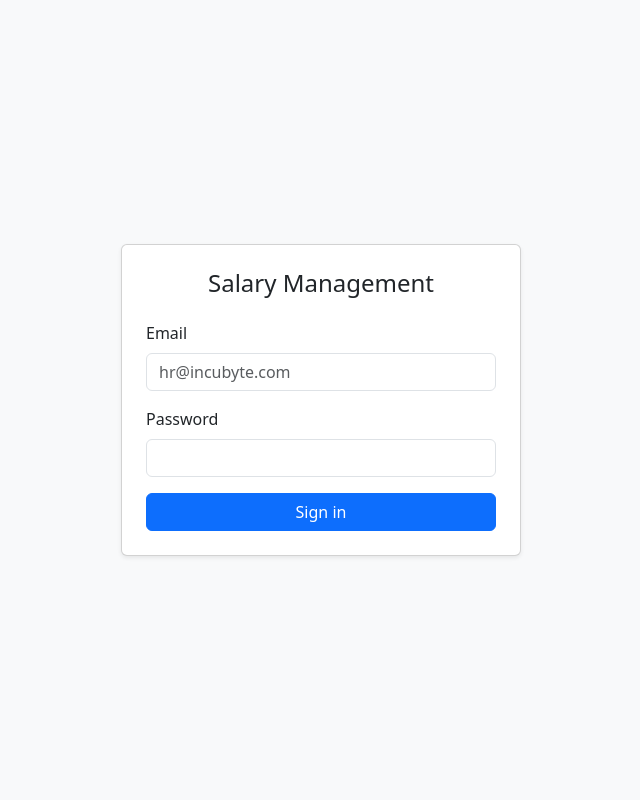
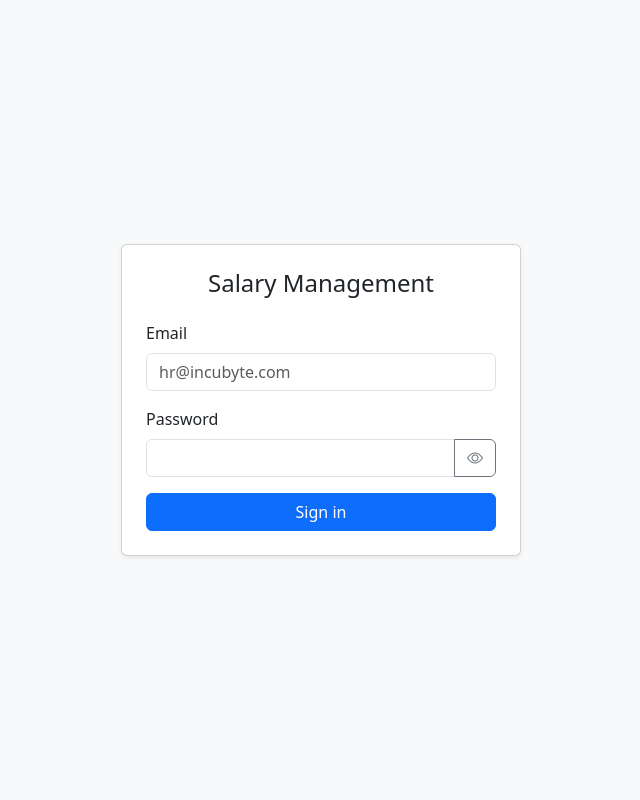
Before and after one commit to RaviBhalani/incubyte-salary-management-backend-service, a Django app: page / in a window 1280 px wide. Shown: the whole page, without its empty margins (319-959 px from the left). Run offline with Django 5.2, Linux system fonts and the light colour scheme; parts of the project's set-up code (start-up, migrations or seed data) failed here and were passed over; some libraries are stand-ins or nearby versions.

Commit message:
feature/frontend-auth
[+] Add password show / unshow feature in login page for better user experience

```diff
--- a/static/app.js
+++ b/static/app.js
@@ -405,6 +405,15 @@ document.addEventListener('DOMContentLoaded', () => {
     );
   });
 
+  // Password show/hide toggle
+  document.getElementById('toggle-password').addEventListener('click', () => {
+    const passwordInput = document.getElementById('login-password');
+    const icon = document.getElementById('toggle-password-icon');
+    const isHidden = passwordInput.type === 'password';
+    passwordInput.type = isHidden ? 'text' : 'password';
+    icon.className = isHidden ? 'bi bi-eye-slash' : 'bi bi-eye';
+  });
+
   // Logout
   document.getElementById('logout-btn').addEventListener('click', logout);
 
--- a/templates/index.html
+++ b/templates/index.html
@@ -5,6 +5,7 @@
   <meta name="viewport" content="width=device-width, initial-scale=1.0" />
   <title>Salary Management</title>
   <link rel="stylesheet" href="https://cdn.jsdelivr.net/npm/bootstrap@5.3.3/dist/css/bootstrap.min.css" />
+  <link rel="stylesheet" href="https://cdn.jsdelivr.net/npm/bootstrap-icons@1.11.3/font/bootstrap-icons.min.css" />
   {% load static %}
   <link rel="stylesheet" href="{% static 'style.css' %}" />
 </head>
@@ -22,7 +23,12 @@
           </div>
           <div class="mb-3">
             <label for="login-password" class="form-label">Password</label>
-            <input type="password" id="login-password" class="form-control" required />
+            <div class="input-group">
+              <input type="password" id="login-password" class="form-control" required />
+              <button type="button" class="btn btn-outline-secondary" id="toggle-password" tabindex="-1" aria-label="Toggle password visibility">
+                <i class="bi bi-eye" id="toggle-password-icon"></i>
+              </button>
+            </div>
           </div>
           <div id="login-error" class="alert alert-danger d-none" role="alert"></div>
           <button type="submit" class="btn btn-primary w-100">Sign in</button>
```
